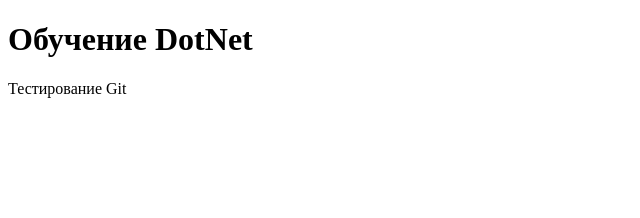
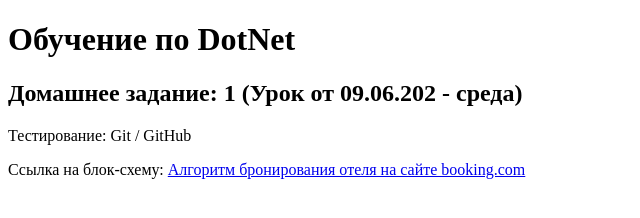
Before and after one commit to ArtSheff/hw-dotnet, a plain HTML site: page index.html in a window 1280 px wide. Shown: the whole page, without its empty margins (0-640 px from the left). Drawn offline with Linux system fonts and the light colour scheme.

Commit message:
changed som files
Signed-off-by: ArtSheff <artyoms8888@gmail.com>

```diff
--- a/index.html
+++ b/index.html
@@ -8,8 +8,10 @@
     <title>Обучение DotNet</title>
 </head>
 <body>
-    <h1>Обучение DotNet</h1>
-    <p>Тестирование Git</p>
+    <h1>Обучение по DotNet</h1>
+    <h2>Домашнее задание: 1 (Урок от 09.06.202 - среда)</h2>
+    <p>Тестирование: Git / GitHub</p>
+    <p>Ссылка на блок-схему: <a href="https://drive.google.com/file/d/1opSS25jJFRwt75wvm6jPnr_yUPOY8qgQ/view?usp=sharing" class="href" target="_blank">Алгоритм бронирования отеля на сайте booking.com</a></p>
 
 </body>
 </html>
```
Also changed, not shown: 11111.txt (deleted), 1 other file.
